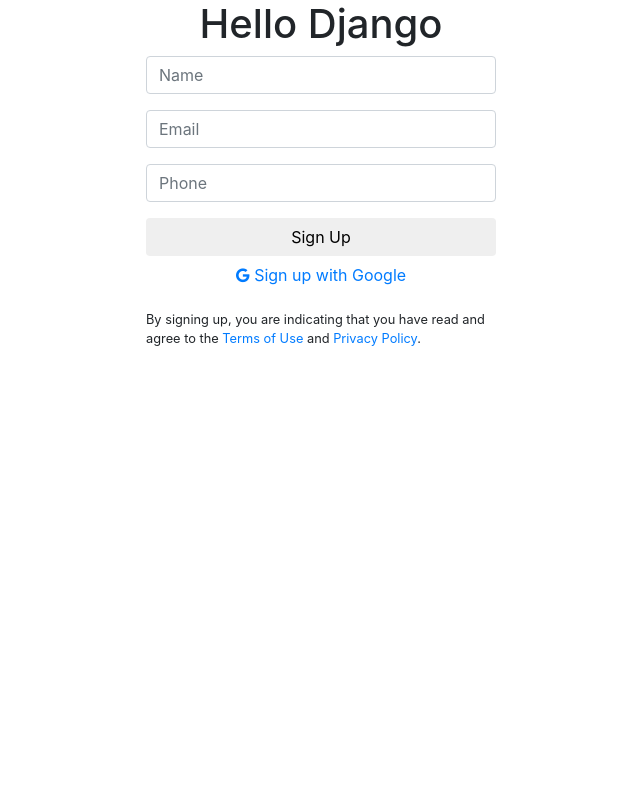
After one commit to HaoHuynh0301/Django-Foundation, a Django app: template BasicProject/signup/templates/signup/signup.html in a window 1280 px wide. The commit adds this page. Shown: the whole page, without its empty margins (319-959 px from the left). Run offline with Django 3.2, Linux system fonts and the light colour scheme; the template is opened without the code that fills it, so the values that code supplies are empty; some libraries are stand-ins or nearby versions.

Commit message:
update basic project

```diff
--- /dev/null
+++ b/BasicProject/signup/templates/signup/signup.html
@@ -0,0 +1,48 @@
+<link href="//maxcdn.bootstrapcdn.com/bootstrap/4.1.1/css/bootstrap.min.css" rel="stylesheet" id="bootstrap-css">
+<script src="//maxcdn.bootstrapcdn.com/bootstrap/4.1.1/js/bootstrap.min.js"></script>
+<script src="//cdnjs.cloudflare.com/ajax/libs/jquery/3.2.1/jquery.min.js"></script>
+<!------ Include the above in your HEAD tag ---------->
+
+<link href="https://stackpath.bootstrapcdn.com/font-awesome/4.7.0/css/font-awesome.min.css" rel="stylesheet">
+<body>
+   <div class="container">
+      <div class="col-md-6 mx-auto text-center">
+         <div class="header-title">
+             <h1 class="title">Hello Django</h1>
+         </div>
+      </div>
+
+      {% if Flag %}
+      <h1 class="title" style="background-color: greenyellow; align-items: center;">Done</h1>
+      {% endif %}
+
+      <div class="row">
+         <div class="col-md-4 mx-auto">
+            <div class="myform form ">
+               <form action="" method="POST" name="login">
+                   {% csrf_token %}
+                  <div class="form-group">
+                     <input type="text" name="name"  class="form-control my-input" id="name" placeholder="Name">
+                  </div>
+                  <div class="form-group">
+                     <input type="email" name="email"  class="form-control my-input" id="email" placeholder="Email">
+                  </div>
+                  <div class="form-group">
+                     <input type="number" min="0" name="phone" id="phone"  class="form-control my-input" placeholder="Phone">
+                  </div>
+                  <div class="text-center ">
+                      <input type="submit" class=" btn btn-block send-button tx-tfm" value="Sign Up">
+                  </div>
+                  <div class="form-group">
+                     <a class="btn btn-block g-button" href="#">
+                     <i class="fa fa-google"></i> Sign up with Google
+                     </a>
+                  </div>
+                  <p class="small mt-3">By signing up, you are indicating that you have read and agree to the <a href="#" class="ps-hero__content__link">Terms of Use</a> and <a href="#">Privacy Policy</a>.
+                  </p>
+               </form>
+            </div>
+         </div>
+      </div>
+   </div>
+</body>
--- a/BasicProject/signup/views.py
+++ b/BasicProject/signup/views.py
@@ -4,7 +4,10 @@ from django.http import HttpResponse
 # Create your views here.
 
 def Index(request):
-    return HttpResponse("Hello")
+    context = {
+
+    }
+    return render(request, 'signup/signup.html', context)
 
 def view_404_error(request, exception):
     return render(request, '404.html')
```
Also changed, not shown: BasicProject/templates/404.html (+2 -14 lines).
